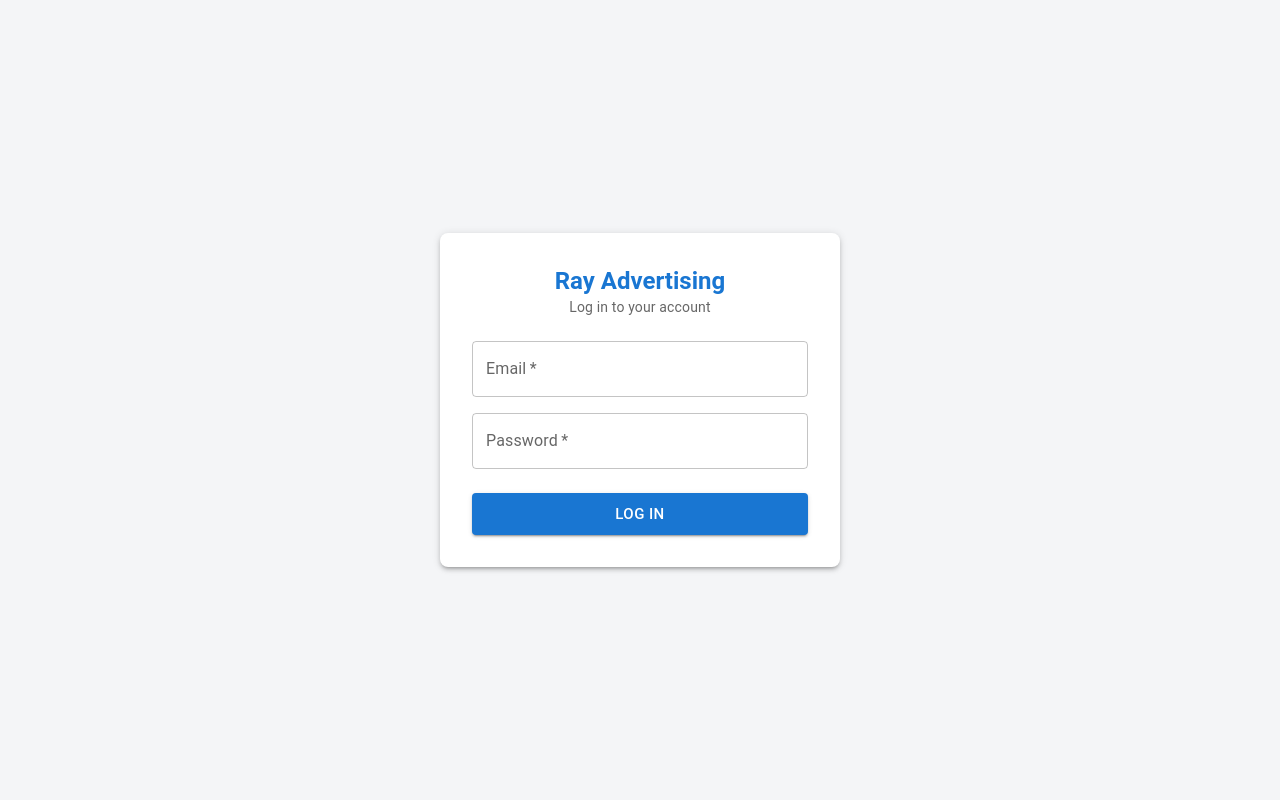
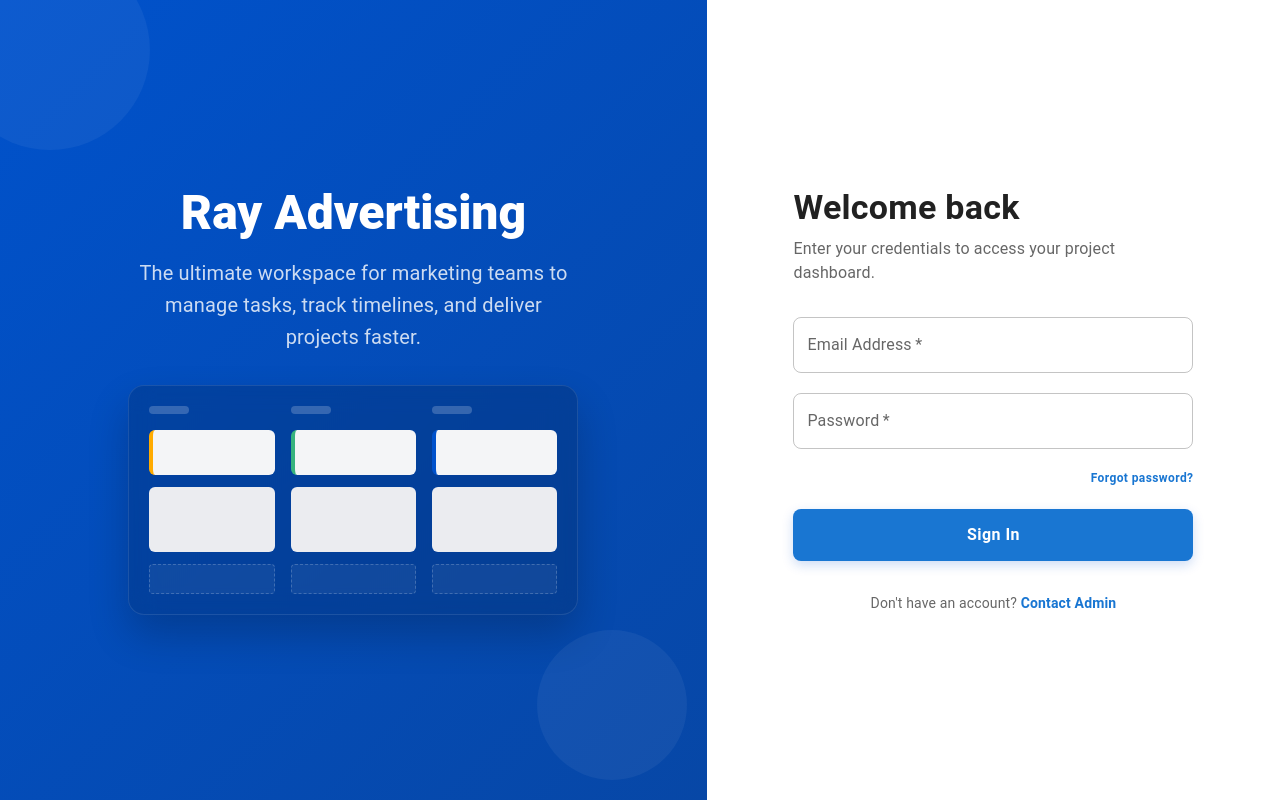
Before and after one commit to samiul16/assignment-ray-advertising-2, a Next.js app: page /login in a window 1280 px wide. Built offline with nearby package versions, Linux system fonts and the light colour scheme; what @mui/material-nextjs would draw is missing.

Commit message:
adding task bug solved

```diff
--- a/app/(auth)/login/page.tsx
+++ b/app/(auth)/login/page.tsx
@@ -4,14 +4,16 @@ import { useRouter } from "next/navigation";
 import Cookies from "js-cookie";
 import {
   Box,
-  Paper,
   Typography,
   TextField,
   Button,
   Alert,
   CircularProgress,
+  Stack,
+  Paper,
 } from "@mui/material";
 import { DUMMY_USERS } from "@/data/dummy-users";
+import { User } from "@/types/user";
 
 export default function LoginPage() {
   const router = useRouter();
@@ -25,14 +27,13 @@ export default function LoginPage() {
     setLoading(true);
     setError("");
 
-    // Simulate API delay
-    await new Promise((res) => setTimeout(res, 1000));
+    await new Promise((res) => setTimeout(res, 800));
 
     const user = DUMMY_USERS.find(
-      (user) => user.email === email && user.password === password
+      (u) => u.email === email && u.password === password
     );
+
     if (user) {
-      // Save user info in cookie (expires in 7 days)
       Cookies.set(
         "user-auth",
         JSON.stringify({
@@ -43,9 +44,8 @@ export default function LoginPage() {
         }),
         { expires: 7 }
       );
-
       router.push("/board");
-      router.refresh(); // Refresh to update middleware state
+      router.refresh();
     } else {
       setError("Invalid email or password");
       setLoading(false);
@@ -53,66 +53,222 @@ export default function LoginPage() {
   };
 
   return (
+    <Box sx={{ display: "flex", height: "100vh", overflow: "hidden" }}>
+      {/* LEFT SECTION: BRANDING & ILLUSTRATION (Hidden on mobile) */}
       <Box
         sx={{
-        height: "100vh",
-        display: "flex",
+          flex: 1.2,
+          display: { xs: "none", md: "flex" },
+          flexDirection: "column",
+          justifyContent: "center",
           alignItems: "center",
-        justifyContent: "center",
-        bgcolor: "#f4f5f7",
+          background: "linear-gradient(135deg, #0052CC 0%, #0747A6 100%)",
+          color: "white",
+          p: 6,
+          position: "relative",
         }}
       >
-      <Paper elevation={3} sx={{ p: 4, width: 400, borderRadius: 2 }}>
-        <Box sx={{ textAlign: "center", mb: 3 }}>
-          <Typography variant="h5" fontWeight={700} color="primary">
+        <Box sx={{ maxWidth: 450, textAlign: "center", zIndex: 2 }}>
+          <Typography variant="h3" fontWeight={800} gutterBottom>
             Ray Advertising
           </Typography>
-          <Typography variant="body2" color="text.secondary">
-            Log in to your account
+          <Typography
+            variant="h6"
+            sx={{ opacity: 0.8, mb: 4, fontWeight: 400 }}
+          >
+            The ultimate workspace for marketing teams to manage tasks, track
+            timelines, and deliver projects faster.
           </Typography>
+
+          {/* DUMMY KANBAN ILLUSTRATION */}
+          {/* DUMMY KANBAN ILLUSTRATION */}
+          <Box
+            sx={{
+              display: "flex",
+              gap: 2,
+              bgcolor: "rgba(0,0,0,0.15)", // Darkened container for better contrast
+              p: 2.5,
+              borderRadius: 4,
+              border: "1px solid rgba(255,255,255,0.1)",
+              backdropFilter: "blur(12px)",
+              boxShadow: "0 20px 40px rgba(0,0,0,0.2)",
+            }}
+          >
+            {[1, 2, 3].map((col) => (
+              <Box key={col} sx={{ flex: 1, textAlign: "left" }}>
+                {/* Gray Column Title Placeholder */}
+                <Box
+                  sx={{
+                    height: 8,
+                    width: 40,
+                    bgcolor: "rgba(255,255,255,0.2)",
+                    mb: 2,
+                    borderRadius: 1,
+                  }}
+                />
+
+                {/* Gray Task Cards */}
+                <Paper
+                  elevation={0}
+                  sx={{
+                    p: 1.5,
+                    mb: 1.5,
+                    bgcolor: "#F4F5F7", // Light "Atlassian" Gray
+                    height: 45,
+                    borderRadius: 1.5,
+                    borderLeft: "4px solid",
+                    borderColor:
+                      col === 1 ? "#FFAB00" : col === 2 ? "#36B37E" : "#0052CC", // Priority colors
+                  }}
+                />
+                <Paper
+                  elevation={0}
+                  sx={{
+                    p: 1.5,
+                    bgcolor: "#EBECF0", // Slightly darker gray for variety
+                    height: 65,
+                    borderRadius: 1.5,
+                  }}
+                />
+                <Box
+                  sx={{
+                    height: 30,
+                    mt: 1.5,
+                    bgcolor: "rgba(255,255,255,0.05)",
+                    borderRadius: 1,
+                    border: "1px dashed rgba(255,255,255,0.2)",
+                  }}
+                />
+              </Box>
+            ))}
+          </Box>
         </Box>
 
+        {/* Decorative Background Elements */}
+        <Box
+          sx={{
+            position: "absolute",
+            top: -50,
+            left: -50,
+            width: 200,
+            height: 200,
+            borderRadius: "50%",
+            bgcolor: "rgba(255,255,255,0.05)",
+          }}
+        />
+        <Box
+          sx={{
+            position: "absolute",
+            bottom: 20,
+            right: 20,
+            width: 150,
+            height: 150,
+            borderRadius: "50%",
+            bgcolor: "rgba(255,255,255,0.05)",
+          }}
+        />
+      </Box>
+
+      {/* RIGHT SECTION: LOGIN FORM */}
+      <Box
+        sx={{
+          flex: 1,
+          display: "flex",
+          flexDirection: "column",
+          justifyContent: "center",
+          alignItems: "center",
+          bgcolor: "background.default",
+          p: 4,
+        }}
+      >
+        <Box sx={{ width: "100%", maxWidth: 400 }}>
+          <Stack spacing={1} sx={{ mb: 4 }}>
+            <Typography variant="h4" fontWeight={700} color="text.primary">
+              Welcome back
+            </Typography>
+            <Typography variant="body1" color="text.secondary">
+              Enter your credentials to access your project dashboard.
+            </Typography>
+          </Stack>
+
           {error && (
-          <Alert severity="error" sx={{ mb: 2 }}>
+            <Alert severity="error" sx={{ mb: 3, borderRadius: 2 }}>
               {error}
             </Alert>
           )}
 
           <form onSubmit={handleLogin}>
+            <Stack spacing={2.5}>
               <TextField
                 fullWidth
-            label="Email"
+                label="Email Address"
                 variant="outlined"
-            sx={{ mb: 2 }}
+                type="email"
                 value={email}
                 onChange={(e) => setEmail(e.target.value)}
                 required
+                InputProps={{ sx: { borderRadius: 2 } }}
               />
               <TextField
                 fullWidth
                 label="Password"
                 type="password"
                 variant="outlined"
-            sx={{ mb: 3 }}
                 value={password}
                 onChange={(e) => setPassword(e.target.value)}
                 required
+                InputProps={{ sx: { borderRadius: 2 } }}
               />
+
+              <Box sx={{ display: "flex", justifyContent: "flex-end" }}>
+                <Typography
+                  variant="caption"
+                  color="primary"
+                  sx={{ cursor: "pointer", fontWeight: 600 }}
+                >
+                  Forgot password?
+                </Typography>
+              </Box>
+
               <Button
                 fullWidth
                 variant="contained"
                 type="submit"
                 size="large"
                 disabled={loading}
+                sx={{
+                  py: 1.5,
+                  borderRadius: 2,
+                  textTransform: "none",
+                  fontSize: "1rem",
+                  fontWeight: 600,
+                  boxShadow: "0 4px 12px rgba(0, 82, 204, 0.2)",
+                }}
               >
                 {loading ? (
                   <CircularProgress size={24} color="inherit" />
                 ) : (
-              "Log In"
+                  "Sign In"
                 )}
               </Button>
+            </Stack>
           </form>
-      </Paper>
+
+          <Box sx={{ mt: 4, textAlign: "center" }}>
+            <Typography variant="body2" color="text.secondary">
+              Don&apos;t have an account?{" "}
+              <Typography
+                component="span"
+                variant="body2"
+                color="primary"
+                sx={{ cursor: "pointer", fontWeight: 600 }}
+              >
+                Contact Admin
+              </Typography>
+            </Typography>
+          </Box>
+        </Box>
+      </Box>
     </Box>
   );
 }
--- a/app/(dashboard)/board/page.tsx
+++ b/app/(dashboard)/board/page.tsx
@@ -1,15 +1,52 @@
 "use client";
 import Board from "@/components/Board/Board";
 import AddTaskModal from "@/components/AddTaskModal";
-import { Box, Typography, Avatar, AvatarGroup } from "@mui/material";
+import {
+  Box,
+  Typography,
+  Avatar,
+  AvatarGroup,
+  Snackbar,
+  Alert,
+} from "@mui/material";
+import { useTaskStore } from "@/store/useTaskStore";
+
+// The Notification Component
+export function RealtimeNotification() {
+  const { notification, setNotification } = useTaskStore();
+
+  console.log("Notification in component:", notification);
+
+  return (
+    <Snackbar
+      open={!!notification}
+      autoHideDuration={4000}
+      onClose={() => setNotification(null)}
+      // Standard Jira blue-ish color for info notifications
+      anchorOrigin={{ vertical: "top", horizontal: "right" }}
+    >
+      <Alert
+        onClose={() => setNotification(null)}
+        severity="info"
+        variant="filled"
+        sx={{ width: "100%", fontWeight: 500 }}
+      >
+        {notification}
+      </Alert>
+    </Snackbar>
+  );
+}
 
 export default function BoardPage() {
   return (
     <>
+      {/* 1. Add the notification component here */}
+      <RealtimeNotification />
+
       {/* LOCAL HEADER */}
       <Box sx={{ px: 3, pt: 3, pb: 2 }}>
         <Typography variant="h5" sx={{ mb: 2, fontWeight: 600 }}>
-          Ray Advertising Team Board
+          Marketing Board
         </Typography>
         <Box sx={{ display: "flex", alignItems: "center", gap: 3 }}>
           <AvatarGroup max={4}>
@@ -34,7 +71,14 @@ export default function BoardPage() {
       </Box>
 
       {/* THE KANBAN DRAG AREA */}
-      <Box sx={{ flex: 1, overflow: "hidden" }}>
+      <Box
+        sx={{
+          flex: 1,
+          overflow: "hidden",
+          display: "flex",
+          flexDirection: "column",
+        }}
+      >
         <Board />
       </Box>
     </>
--- a/app/(dashboard)/layout.tsx
+++ b/app/(dashboard)/layout.tsx
@@ -9,6 +9,7 @@ import {
   CssBaseline,
   Box,
   GlobalStyles,
+  Drawer,
 } from "@mui/material";
 import Sidebar from "@/components/layout/Sidebar";
 import Navbar from "@/components/layout/Navbar";
@@ -23,6 +24,7 @@ export default function DashboardLayout({
   const [mode, setMode] = useState<"light" | "dark">("light");
   const [mounted, setMounted] = useState(false);
   const [user, setUser] = useState<User | null>(null);
+  const [mobileOpen, setMobileOpen] = useState(false); // Mobile state
 
   useEffect(() => {
     setMounted(true);
@@ -33,6 +35,10 @@ export default function DashboardLayout({
       setUser(JSON.parse(session));
     }
   }, [router]);
+
+  const handleDrawerToggle = () => {
+    setMobileOpen(!mobileOpen);
+  };
 
   const handleLogout = () => {
     Cookies.remove("user-auth");
@@ -64,7 +70,24 @@ export default function DashboardLayout({
       <GlobalStyles styles={{ ".MuiDialog-root": { zIndex: 9999 } }} />
 
       <Box sx={{ display: "flex", height: "100vh", overflow: "hidden" }}>
-        <Sidebar mode={mode} />
+        {/* MOBILE SIDEBAR (Drawer) */}
+        <Drawer
+          variant="temporary"
+          open={mobileOpen}
+          onClose={handleDrawerToggle}
+          ModalProps={{ keepMounted: true }} // Better open performance on mobile
+          sx={{
+            display: { xs: "block", md: "none" },
+            "& .MuiDrawer-paper": { width: 240 },
+          }}
+        >
+          <Sidebar mode={mode} user={user} />
+        </Drawer>
+
+        {/* DESKTOP SIDEBAR */}
+        <Box sx={{ display: { xs: "none", md: "block" } }}>
+          <Sidebar mode={mode} user={user} />
+        </Box>
 
         <Box
           sx={{
@@ -79,6 +102,7 @@ export default function DashboardLayout({
             setMode={setMode}
             user={user}
             onLogout={handleLogout}
+            onMenuClick={handleDrawerToggle} // Pass toggle to Navbar
           />
 
           <Box
--- a/components/Board/Board.tsx
+++ b/components/Board/Board.tsx
@@ -17,6 +17,7 @@ import Column from "./Column";
 import TaskCard from "./TaskCard";
 import { Box } from "@mui/material";
 import { ColumnType, Task } from "@/types/task";
+import Cookies from "js-cookie";
 
 export default function Board() {
   const { tasks, fetchTasks, moveTask } = useTaskStore();
@@ -97,8 +98,10 @@ export default function Board() {
       newOrderIndex = (prev.order_index + next.order_index) / 2;
     }
 
-    // 4. Update Store and DB
-    await moveTask(activeId, newStatus, Math.round(newOrderIndex));
+    const session = Cookies.get("user-auth");
+    const userName = session ? JSON.parse(session).name : "Unknown User";
+
+    await moveTask(activeId, newStatus, Math.round(newOrderIndex), userName);
   };
 
   return (
--- a/components/EditTaskModal.tsx
+++ b/components/EditTaskModal.tsx
@@ -1,8 +1,9 @@
+/* eslint-disable react-hooks/set-state-in-effect */
 "use client";
-
-import { useState } from "react";
+import { useState, useEffect } from "react";
 import { Task } from "@/types/task";
 import { useTaskStore } from "@/store/useTaskStore";
+import Cookies from "js-cookie";
 import {
   IconButton,
   Dialog,
@@ -20,9 +21,19 @@ export default function EditTaskModal({ task }: { task: Task }) {
   const [open, setOpen] = useState(false);
   const [title, setTitle] = useState(task.title);
   const [description, setDescription] = useState(task.description);
+  const [userName, setUserName] = useState("Anonymous");
+
+  useEffect(() => {
+    const authData = Cookies.get("user-auth");
+    if (authData) {
+      const user = JSON.parse(authData);
+      setUserName(user.name);
+    }
+  }, []);
 
   const handleSubmit = async () => {
-    await updateTask(task.id, title, description);
+    // Matching store signature: (taskId, title, description, userName)
+    await updateTask(task.id, title, description, userName);
     setOpen(false);
   };
 
@@ -38,7 +49,7 @@ export default function EditTaskModal({ task }: { task: Task }) {
         fullWidth
         maxWidth="xs"
       >
-        <DialogTitle>Edit Task</DialogTitle>
+        <DialogTitle sx={{ fontWeight: 700 }}>Edit Task</DialogTitle>
         <DialogContent>
           <Box sx={{ display: "flex", flexDirection: "column", gap: 2, mt: 1 }}>
             <TextField
@@ -58,7 +69,9 @@ export default function EditTaskModal({ task }: { task: Task }) {
           </Box>
         </DialogContent>
         <DialogActions sx={{ p: 3 }}>
-          <Button onClick={() => setOpen(false)}>Cancel</Button>
+          <Button onClick={() => setOpen(false)} color="inherit">
+            Cancel
+          </Button>
           <Button onClick={handleSubmit} variant="contained">
             Save Changes
           </Button>
--- a/components/layout/Navbar.tsx
+++ b/components/layout/Navbar.tsx
@@ -20,34 +20,58 @@ import Brightness7Icon from "@mui/icons-material/Brightness7";
 import NotificationsNoneIcon from "@mui/icons-material/NotificationsNone";
 import LogoutIcon from "@mui/icons-material/Logout";
 import SettingsIcon from "@mui/icons-material/Settings";
+import MenuIcon from "@mui/icons-material/Menu"; // Added Menu Icon
+import { User } from "@/types/user";
 
 interface NavbarProps {
   mode: "light" | "dark";
   setMode: (mode: "light" | "dark") => void;
-  user: {
-    name: string;
-    email: string;
-    role: string;
-  };
+  user: User;
   onLogout: () => void;
+  onMenuClick?: () => void; // Used to open the drawer
 }
 
-export default function Navbar({ mode, setMode, user, onLogout }: NavbarProps) {
+export default function Navbar({
+  mode,
+  setMode,
+  user,
+  onLogout,
+  onMenuClick,
+}: NavbarProps) {
   const [anchorEl, setAnchorEl] = useState<null | HTMLElement>(null);
 
   return (
     <Box
       sx={{
         height: 56,
-        px: 3,
+        px: { xs: 1, sm: 3 }, // Smaller padding on mobile
         borderBottom: "1px solid",
         borderColor: "divider",
         display: "flex",
         alignItems: "center",
         justifyContent: "space-between",
+        bgcolor: "background.default",
       }}
     >
-      <Breadcrumbs sx={{ fontSize: "0.85rem" }}>
+      <Box sx={{ display: "flex", alignItems: "center" }}>
+        {/* HAMBURGER MENU: Visible only on mobile/tablet (xs, sm) */}
+        <IconButton
+          color="inherit"
+          aria-label="open drawer"
+          edge="start"
+          onClick={onMenuClick}
+          sx={{ mr: 1, display: { md: "none" } }}
+        >
+          <MenuIcon />
+        </IconButton>
+
+        {/* BREADCRUMBS: Hidden on extra small screens to save space */}
+        <Breadcrumbs
+          sx={{
+            fontSize: "0.85rem",
+            display: { xs: "none", sm: "flex" },
+          }}
+        >
           <Link underline="hover" color="inherit" href="#">
             Projects
           </Link>
@@ -55,8 +79,12 @@ export default function Navbar({ mode, setMode, user, onLogout }: NavbarProps) {
             Marketing
           </Typography>
         </Breadcrumbs>
+      </Box>
 
-      <Box sx={{ display: "flex", alignItems: "center", gap: 1 }}>
+      <Box
+        sx={{ display: "flex", alignItems: "center", gap: { xs: 0.5, sm: 1 } }}
+      >
+        {/* SEARCH: Shrinks on mobile */}
         <TextField
           size="small"
           placeholder="Search"
@@ -65,7 +93,10 @@ export default function Navbar({ mode, setMode, user, onLogout }: NavbarProps) {
               <SearchIcon fontSize="small" sx={{ mr: 1, opacity: 0.5 }} />
             ),
           }}
-          sx={{ width: 200, "& .MuiOutlinedInput-root": { height: 32 } }}
+          sx={{
+            width: { xs: 100, sm: 200 },
+            "& .MuiOutlinedInput-root": { height: 32 },
+          }}
         />
 
         <IconButton
@@ -79,6 +110,7 @@ export default function Navbar({ mode, setMode, user, onLogout }: NavbarProps) {
           )}
         </IconButton>
 
+        {/* Hide Notifications on very small screens if needed, or keep it */}
         <IconButton size="small">
           <Badge color="error" variant="dot">
             <NotificationsNoneIcon fontSize="small" />
@@ -88,13 +120,19 @@ export default function Navbar({ mode, setMode, user, onLogout }: NavbarProps) {
         <Divider
           orientation="vertical"
           flexItem
-          sx={{ mx: 1, height: 24, my: "auto" }}
+          sx={{
+            mx: 1,
+            height: 24,
+            my: "auto",
+            display: { xs: "none", sm: "block" },
+          }}
         />
 
         {/* User Info & Avatar */}
         <Box sx={{ display: "flex", alignItems: "center", gap: 1.5, ml: 1 }}>
+          {/* User Name/Role hidden on small screens */}
           <Box
-            sx={{ textAlign: "right", display: { xs: "none", sm: "block" } }}
+            sx={{ textAlign: "right", display: { xs: "none", md: "block" } }}
           >
             <Typography variant="body2" fontWeight={600} lineHeight={1}>
               {user?.name}
@@ -120,7 +158,7 @@ export default function Navbar({ mode, setMode, user, onLogout }: NavbarProps) {
                 bgcolor: "primary.main",
               }}
             >
-              {user?.name?.charAt(0)}
+              {user?.name?.charAt(0).toUpperCase()}
             </Avatar>
           </IconButton>
         </Box>
--- a/components/layout/Sidebar.tsx
+++ b/components/layout/Sidebar.tsx
@@ -1,23 +1,39 @@
 "use client";
 import { Box, Typography } from "@mui/material";
+import { User } from "@/types/user";
 
 interface SidebarProps {
   mode: "light" | "dark";
+  user: User;
 }
 
-export default function Sidebar({ mode }: SidebarProps) {
+const MENU_ITEMS = [
+  { label: "Kanban board", roles: ["admin", "manager", "user"] },
+  { label: "Tasks", roles: ["admin", "manager"] },
+  { label: "Timeline", roles: ["admin", "manager"] },
+  { label: "Issues", roles: ["admin"] },
+  { label: "Settings", roles: ["admin"] },
+];
+
+export default function Sidebar({ mode, user }: SidebarProps) {
+  const visibleItems = MENU_ITEMS.filter((item) =>
+    item.roles.includes(user.role)
+  );
+
   return (
     <Box
       sx={{
         width: 240,
+        height: "100%", // Take full height of parent
         borderRight: "1px solid",
         borderColor: "divider",
-        display: { xs: "none", md: "flex" },
+        display: "flex",
         flexDirection: "column",
         p: 2,
         bgcolor: mode === "light" ? "#F4F5F7" : "#161B22",
       }}
     >
+      {/* Brand Header */}
       <Box sx={{ display: "flex", alignItems: "center", gap: 1, mb: 4 }}>
         <Box
           sx={{
@@ -28,14 +44,15 @@ export default function Sidebar({ mode }: SidebarProps) {
           }}
         />
         <Box>
-          <Typography variant="subtitle2" fontWeight={700}>
-            Marketing
+          <Typography variant="subtitle2" fontWeight={700} color="text.primary">
+            Ray Marketing
           </Typography>
           <Typography variant="caption" color="text.secondary">
             Software project
           </Typography>
         </Box>
       </Box>
+
       <Typography
         variant="caption"
         fontWeight={700}
@@ -44,31 +61,27 @@ export default function Sidebar({ mode }: SidebarProps) {
       >
         PLANNING
       </Typography>
+
       <Box sx={{ display: "flex", flexDirection: "column", gap: 0.5 }}>
-        <Box
-          sx={{
-            p: 1,
-            bgcolor: "action.selected",
-            borderRadius: 1,
-            color: "primary.main",
-            fontWeight: 600,
-            cursor: "pointer",
-          }}
-        >
-          Kanban board
-        </Box>
-        {["Timeline", "Issues", "Reports"].map((item) => (
+        {visibleItems.map((item) => (
           <Box
-            key={item}
+            key={item.label}
             sx={{
               p: 1,
+              px: 1.5,
+              borderRadius: 1,
+              cursor: "pointer",
               color: "text.secondary",
-              cursor: "pointer",
-              borderRadius: 1,
               "&:hover": { bgcolor: "action.hover" },
+              // Example logic for active state:
+              ...(item.label === "Kanban board" && {
+                bgcolor: "action.selected",
+                color: "primary.main",
+                fontWeight: 600,
+              }),
             }}
           >
-            {item}
+            {item.label}
           </Box>
         ))}
       </Box>
```
Also changed, not shown: components/AddTaskModal.tsx (+82 -75 lines), store/useTaskStore.ts (+57 -85 lines). Lines whose indentation alone changed are shown as unchanged.
